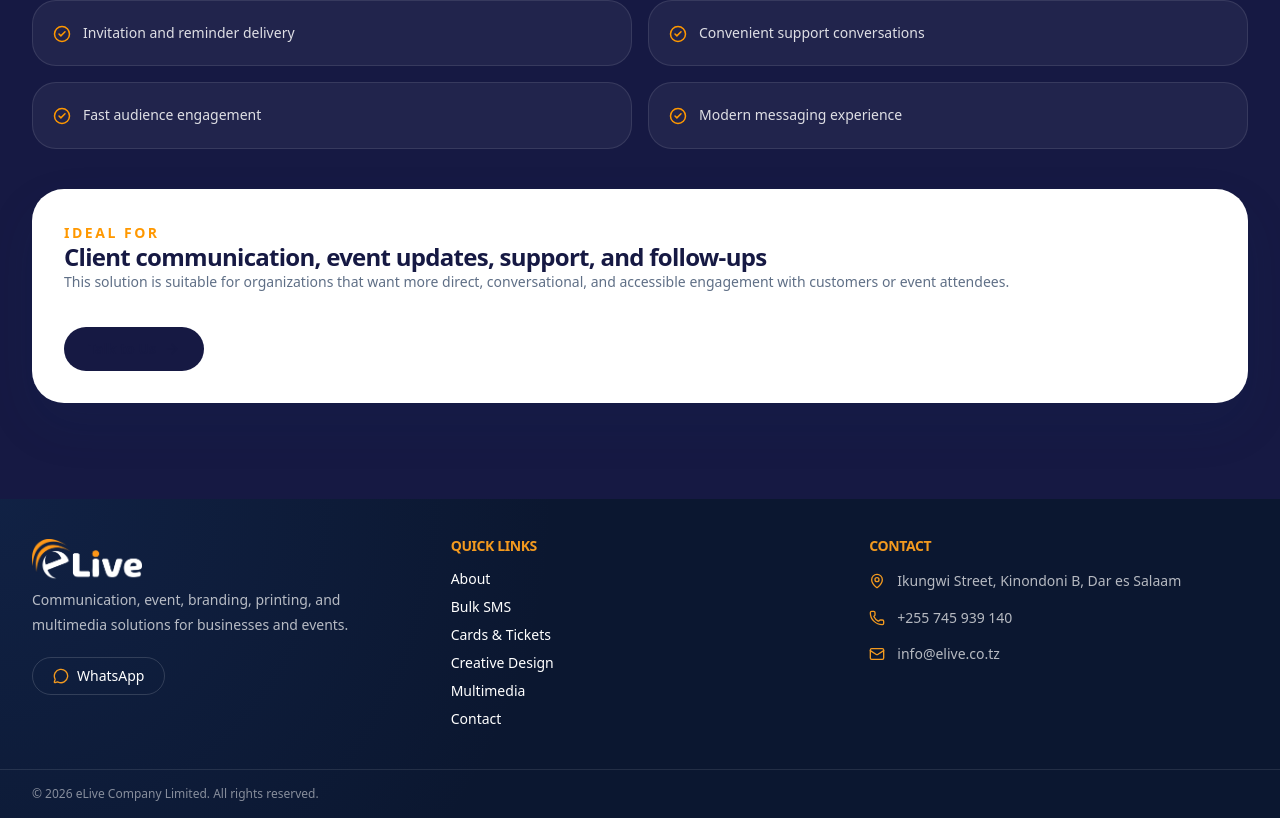
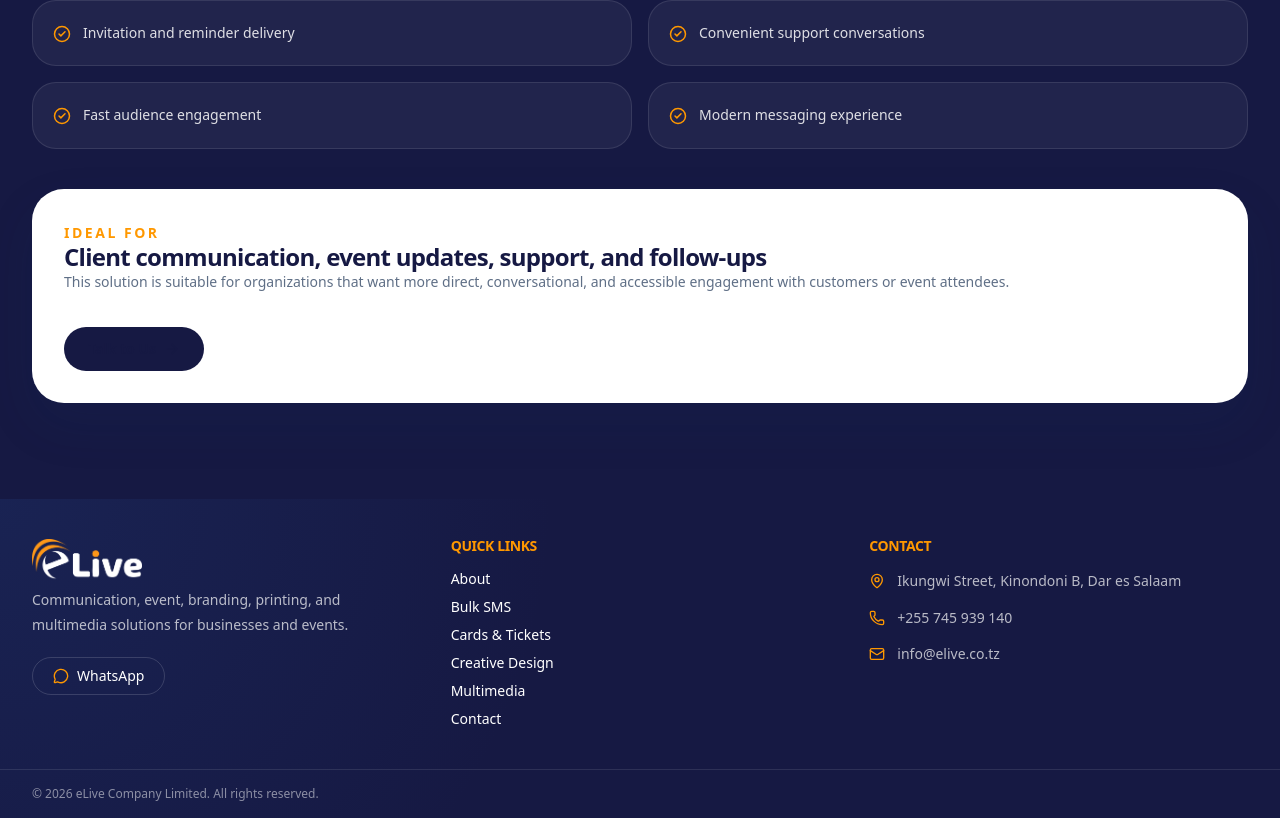
Before and after one commit to kite255/elive-website, a Next.js app: page /solutions1/whatsapp in a window 1280 px wide. Shown: the part 1115-1933 px from the top of the page. Built offline with nearby package versions, Linux system fonts and the light colour scheme; a web font is replaced by a local one.

Commit message:
Apply official eLive brand styling site-wide

```diff
--- a/components/footer.tsx
+++ b/components/footer.tsx
@@ -14,7 +14,7 @@ const links = [
 
 export default function Footer() {
   return (
-    <footer className="relative overflow-hidden bg-[#0B1730] text-white">
+    <footer className="relative overflow-hidden bg-[#161943] text-white">
       <div className="absolute inset-0 bg-[radial-gradient(circle_at_top_left,rgba(37,70,140,0.22),transparent_42%)]" />
 
       <div className="relative mx-auto grid max-w-7xl gap-10 px-4 py-10 md:grid-cols-3 md:px-6 lg:px-8">
@@ -37,15 +37,15 @@ export default function Footer() {
           <Link
             href="https://wa.me/255777792017"
             target="_blank"
-            className="mt-5 inline-flex items-center gap-2 rounded-full border border-white/15 px-5 py-2 text-sm font-medium text-white transition hover:border-[#f39a1f] hover:bg-white/5"
+            className="mt-5 inline-flex items-center gap-2 rounded-full border border-white/15 px-5 py-2 text-sm font-medium text-white transition hover:border-[#FF9800] hover:bg-white/5"
           >
-            <MessageCircle size={16} className="text-[#f39a1f]" />
+            <MessageCircle size={16} className="text-[#FF9800]" />
             WhatsApp
           </Link>
         </div>
 
         <div>
-          <h3 className="text-sm font-semibold uppercase tracking-[0.15em] !text-[#f39a1f]">
+          <h3 className="text-sm font-semibold uppercase tracking-[0.15em] !text-[#FF9800]">
             Quick Links
           </h3>
 
@@ -63,7 +63,7 @@ export default function Footer() {
         </div>
 
         <div>
-          <h3 className="text-sm font-semibold uppercase tracking-[0.15em] !text-[#f39a1f]">
+          <h3 className="text-sm font-semibold uppercase tracking-[0.15em] !text-[#FF9800]">
             Contact
           </h3>
 
@@ -98,7 +98,7 @@ function ContactItem({
 }) {
   return (
     <div className="flex items-start gap-3">
-      <Icon size={16} className="mt-1 shrink-0 text-[#f39a1f]" />
+      <Icon size={16} className="mt-1 shrink-0 text-[#FF9800]" />
       <p className="leading-5">{children}</p>
     </div>
   );
```
